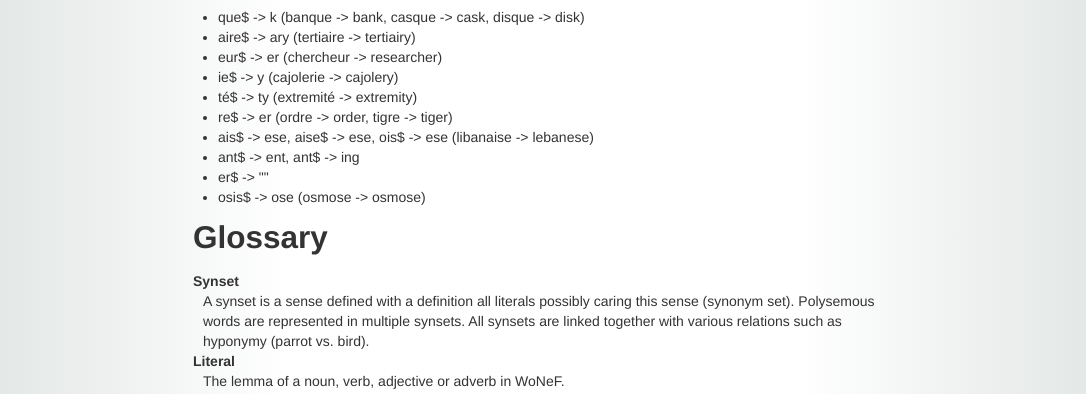
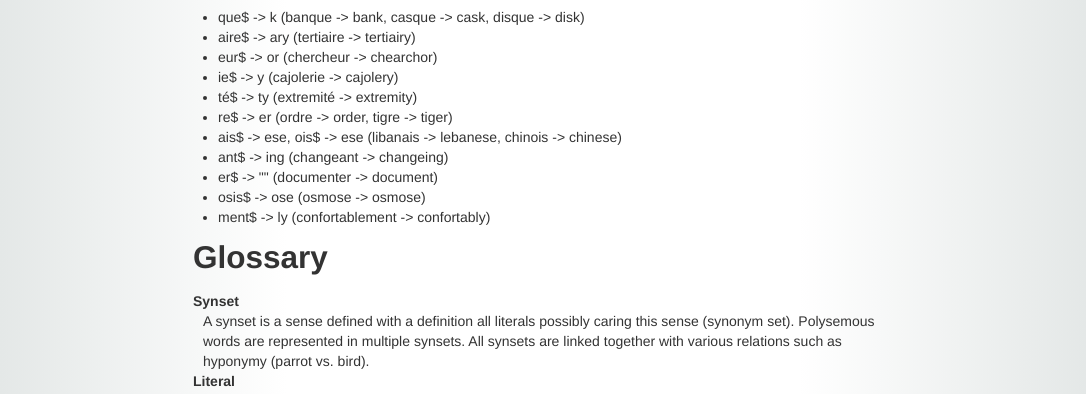
Before and after one commit to pquentin/wonef-static-site, a plain HTML site: page documentation.html in a window 1280 px wide. Shown: the part 784-1178 px from the top of the page, without its empty margins (97-1183 px from the left). Drawn offline with Linux system fonts and the light colour scheme.

Commit message:
Update levenshtein rules

```diff
--- a/documentation.html
+++ b/documentation.html
@@ -112,14 +112,15 @@
         <ul>
             <li>que$ -> k (banque -> bank, casque -> cask, disque -> disk)</li>
             <li>aire$ -> ary (tertiaire -> tertiairy)</li>
-            <li>eur$ -> er (chercheur -> researcher)</li>
+            <li>eur$ -> or (chercheur -> chearchor)</li>
             <li>ie$ -> y (cajolerie -> cajolery)</li>
             <li>té$ -> ty (extremité -> extremity)</li>
             <li>re$ -> er (ordre -> order, tigre -> tiger)</li>
-            <li>ais$ -> ese, aise$ -> ese, ois$ -> ese (libanaise -> lebanese)</li>
-            <li>ant$ -> ent, ant$ -> ing</li>
-            <li>er$ -> ""</li>
+            <li>ais$ -> ese, ois$ -> ese (libanais -> lebanese, chinois -> chinese)</li>
+            <li>ant$ -> ing (changeant -> changeing)</li>
+            <li>er$ -> "" (documenter -> document)</li>
             <li>osis$ -> ose (osmose -> osmose)</li>
+            <li>ment$ -> ly (confortablement -> confortably)</li>
          </ul>
 
 
```
